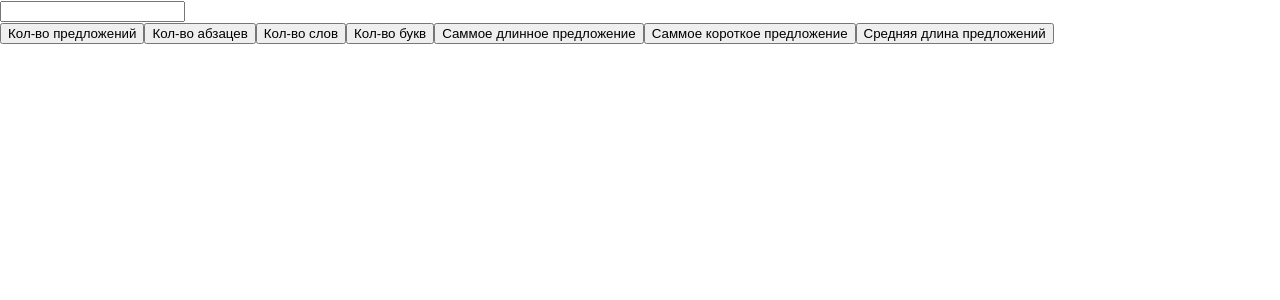
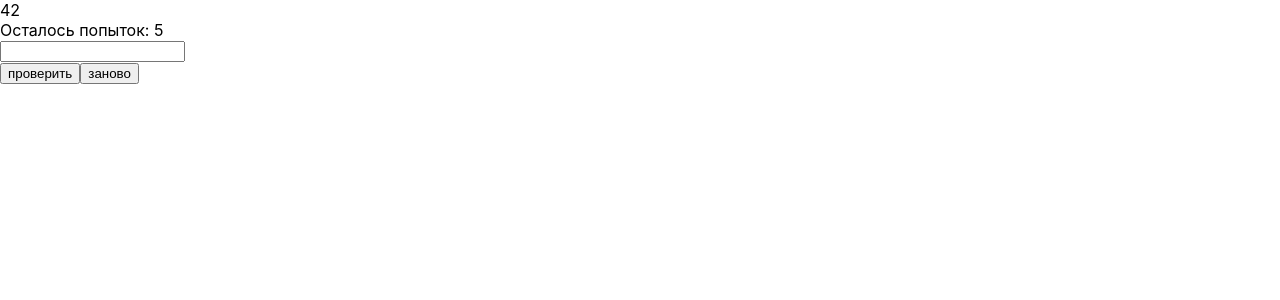
Before and after one commit to OsipR/scam, a React (Create React App) app in the folder scam/: page / in a window 1280 px wide. Shown: the top 300 px of the page. Built offline with nearby package versions, Linux system fonts and the light colour scheme.

Commit message:
guess the number

```diff
--- a/scam/src/App.js
+++ b/scam/src/App.js
@@ -3,39 +3,48 @@ import styles from './App.module.css';
 import { useEffect, useState } from 'react';
 
 function App() {
+  const [random, setRandom] = useState();
+  const [guess, setGuess] = useState('');
+  const [attempt, setAttempt] = useState(5);
 
-  const [text, setText] = useState('');
+console.log(attempt);
+  function randomNamber(min, max) {
+    min = Math.ceil(min);
+    max = Math.floor(max);
+    return Math.floor(Math.random() * (max - min) + min);
+  };
 
-  const offers = text.split(".").filter(item => item != "");
-  const paragraphs = text.split("\r");
-  const words = text.split(" ");
-  const letters = text.match(/[a-zA-Zа-яА-Я-0-9]/g);
-  const maxLengthOffers = Math.max(...offers.map(item => item.length));
-  const longestOffer = offers.filter(item => item.length == maxLengthOffers);
-  const minLengthOffers = Math.min(...offers.map(item => item.length));
-  const shortestOffer = offers.filter(item => item.length == minLengthOffers);
-  const middleLength = Math.round(offers.map(item => item.length).reduce((accumulator, currentValue) => {
-    return accumulator + currentValue
-  }, 0) / offers.length);
+  useEffect(() => {
+    setRandom(randomNamber(1, 100));
+  }, []);
+
+  const check = () => {
+    if (guess == random) {
+      alert('вы угадали, загаданное число: ' + random);
+    } else if (guess < random) {
+      setAttempt(attempt - 1);
+      alert('загаданное число больше');
+    } else if (guess > random) {
+      setAttempt(attempt - 1);
+      alert('загаданное число меньше');
+    };
+  };
+
+
 
 
 
 
   return (
     <div>
-      <div>
-        <input type= 'text' value={text} onChange={(e)=> setText(e.target.value)}></input>
-      </div>
+      <div>{random}</div>
+      <div>Осталось попыток: {attempt}</div>
 
       <div>
-        <button onClick={() => alert('предложений в данном тексте: ' + (offers.length))}>Кол-во предложений</button>
-        <button onClick={() => alert('абзацев в данном тексте: ' + paragraphs.length)}>Кол-во абзацев</button>
-        <button onClick={() => alert('слов в данном тексте: ' + words.length)}>Кол-во слов</button>
-        <button onClick={() => alert('букв в данном тексте: ' + letters.length)}>Кол-во букв</button>
-        <button onClick={() => alert('саммое длинное предложение: ' + longestOffer)}>Саммое длинное предложение</button>
-        <button onClick={() => alert('саммое длинное предложение: ' + shortestOffer)}>Саммое короткое предложение</button>
-        <button onClick={() => alert('саммое длинное предложение: ' + middleLength)}>Средняя длина предложений</button>
+        <input type='text' value={guess} onChange={(e) => setGuess(e.target.value)}></input>
       </div>
+      <button onClick={() => check()}>проверить</button>
+      <button onClick={() => window.location.reload()}>заново</button>
     </div>
   );
 }
```
